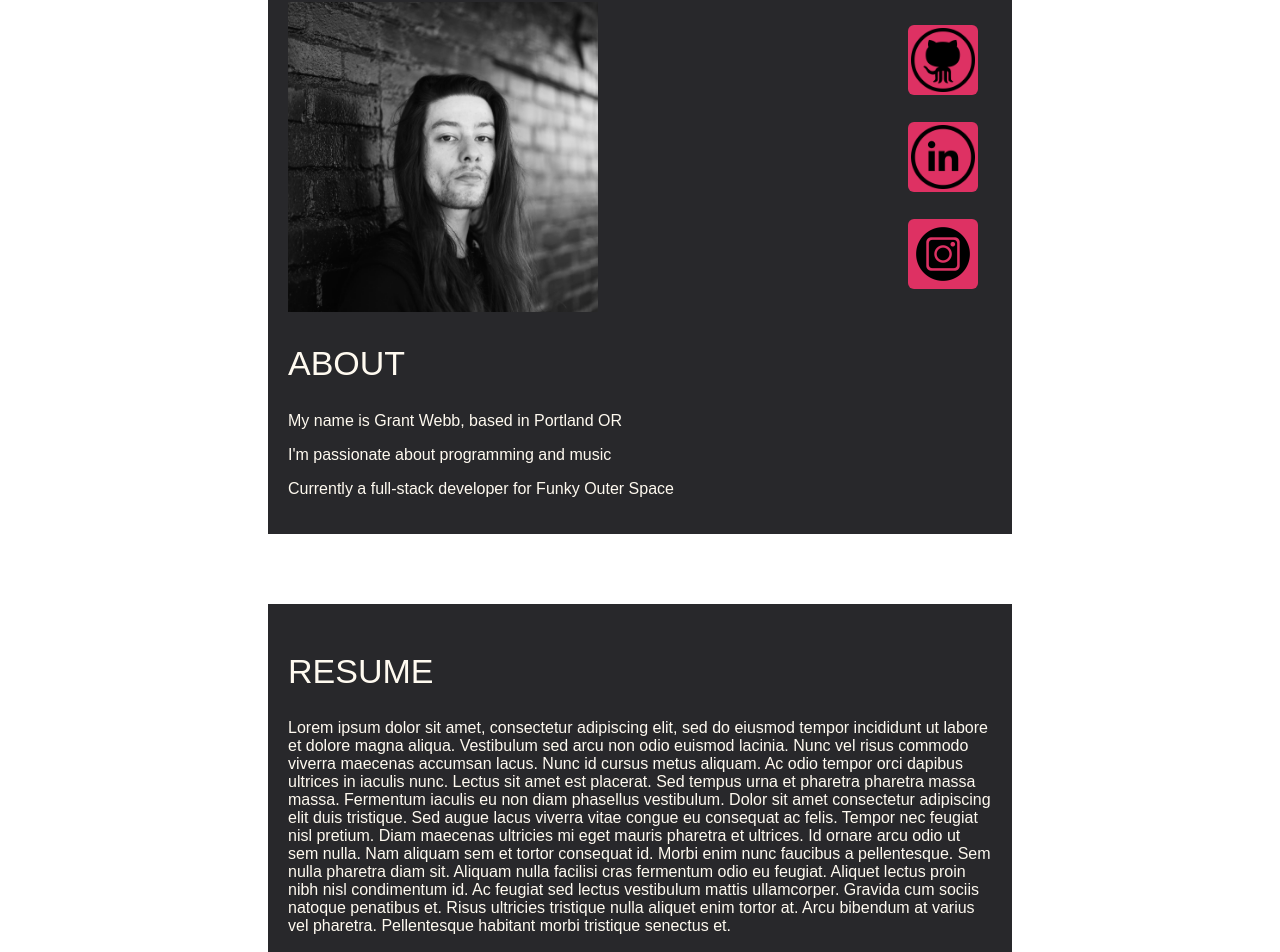
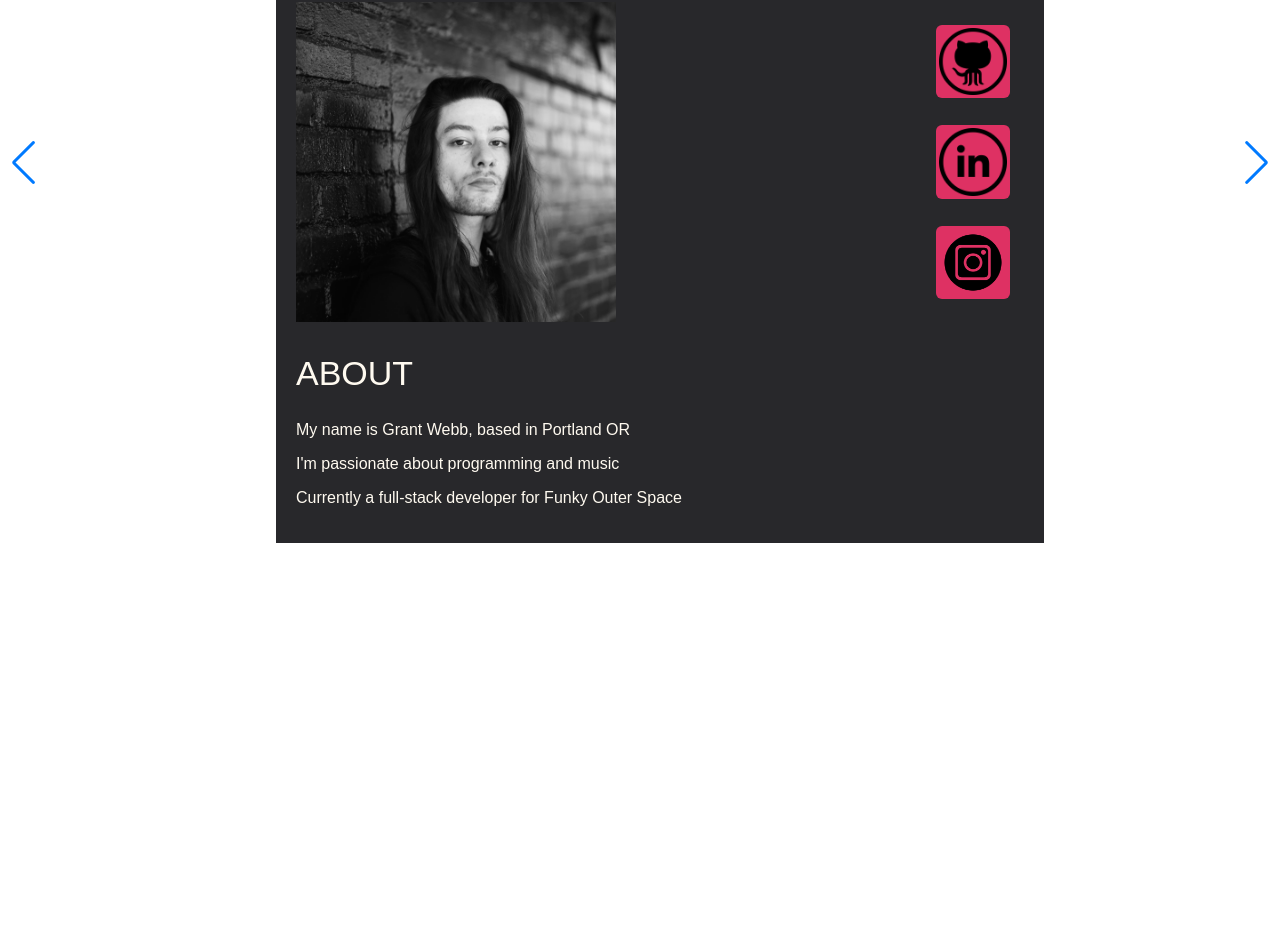
Before and after one commit to gwebb17/react_portfolio_new, a React (Create React App) app: page / in a window 1280 px wide. Shown: the part 238-1190 px from the top of the page. After the commit the page ends 801 px from the top, so only its background shows below. Built offline with nearby package versions, Linux system fonts and the light colour scheme.

Commit message:
got swiper but not swiping

```diff
--- a/src/App.css
+++ b/src/App.css
@@ -21,3 +21,9 @@
   margin-right: 20%;
   margin-left: 20%;
 }
+
+/*SWIPER*/
+/* .swiper {
+  width: 600px;
+  height: 300px;
+} */
--- a/src/App.tsx
+++ b/src/App.tsx
@@ -3,21 +3,60 @@ import './App.css';
 import Nav from 'components/navbar/Nav';
 import About from 'components/about/About';
 import Resume from 'components/resume/Resume';
+import Swiper from 'swiper';
+import { Navigation, Pagination } from 'swiper/modules';
+import 'swiper/css';
+import 'swiper/css/navigation';
+import 'swiper/css/pagination';
+
+//*Initialize Swiper*//
+//https://swiperjs.com/get-started
+const swiper = new Swiper('.swiper',{
+  modules: [Navigation, Pagination],  //configure swiper to use these modules
+  direction: 'vertical',
+  loop: true,
+
+  // If we need pagination
+  pagination: {
+    el: '.swiper-pagination',
+  },
+
+  // Navigation arrows
+  navigation: {
+    nextEl: '.swiper-button-next',
+    prevEl: '.swiper-button-prev',
+  },
+
+  // And if we need scrollbar
+  scrollbar: {
+    el: '.swiper-scrollbar',
+  },
+});
 
 function App() {
     return (
       <>
-        <div className="app__nav">
+        <div className='app__nav'>
           <Nav />
         </div>
-        <div className="app__about_container">
-          <div className="app__about">
-            <About />
-          </div>
-        </div>
-        <div className='app__resume_container'>
-          <div className='app__resume'>
-              <Resume />
+        <div className='swiper'>
+          <div className='swiper-wrapper'>
+            <div className='app__about_container swiper-slide slide_1'>
+                <div className='app__about'>
+                  <About />
+                </div>
+            </div>
+            <div className='app__resume_container swiper-slide slide_2'>
+                <div className='app__resume'>
+                    <Resume />
+                </div>
+            </div>
+
+            <div className='swiper-pagination'></div>
+            <div className='swiper-button-prev'></div>
+            <div className='swiper-button-next'></div>
+            <div className='swiper-scrollbar'></div>
+
           </div>
         </div>
       </>
--- a/src/components/resume/Resume.js
+++ b/src/components/resume/Resume.js
@@ -19,7 +19,7 @@ const Resume = () => {
                 pharetra. Pellentesque habitant morbi tristique senectus et.
             </p>
 
-            <div class="swiper mySwiper">
+            {/* <div class="swiper mySwiper">
                 <div class="swiper-wrapper">
                     <div class="swiper-slide slide_1">Slide 1</div>
                     <div class="swiper-slide slide_2">Slide 2</div>
@@ -27,7 +27,7 @@ const Resume = () => {
                     <div class="swiper-slide slide_4">Slide 4</div>
                     <div class="swiper-slide slide_5">Slide 5</div>
                 </div>
-            </div>
+            </div> */}
         </div>
     )
 }
```
